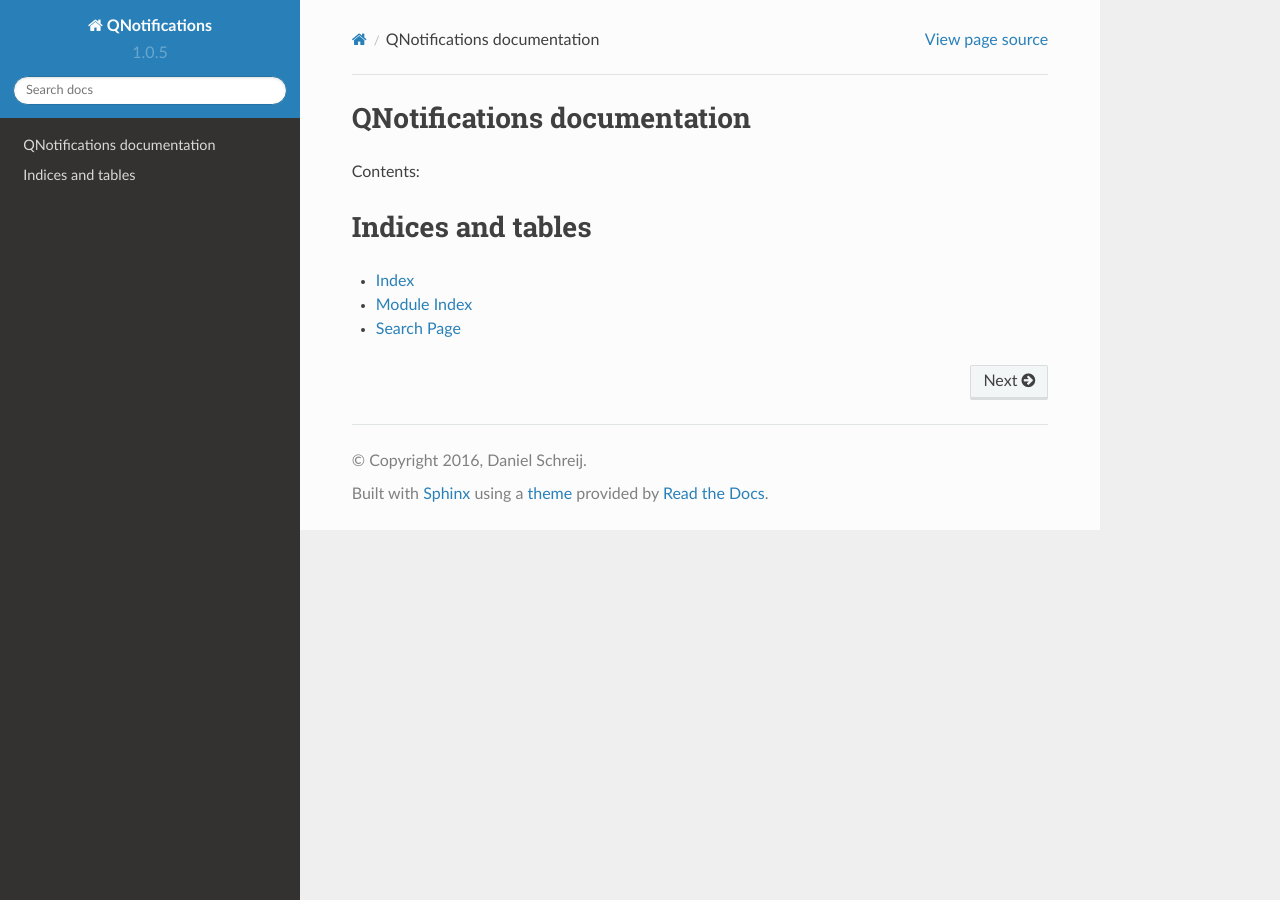
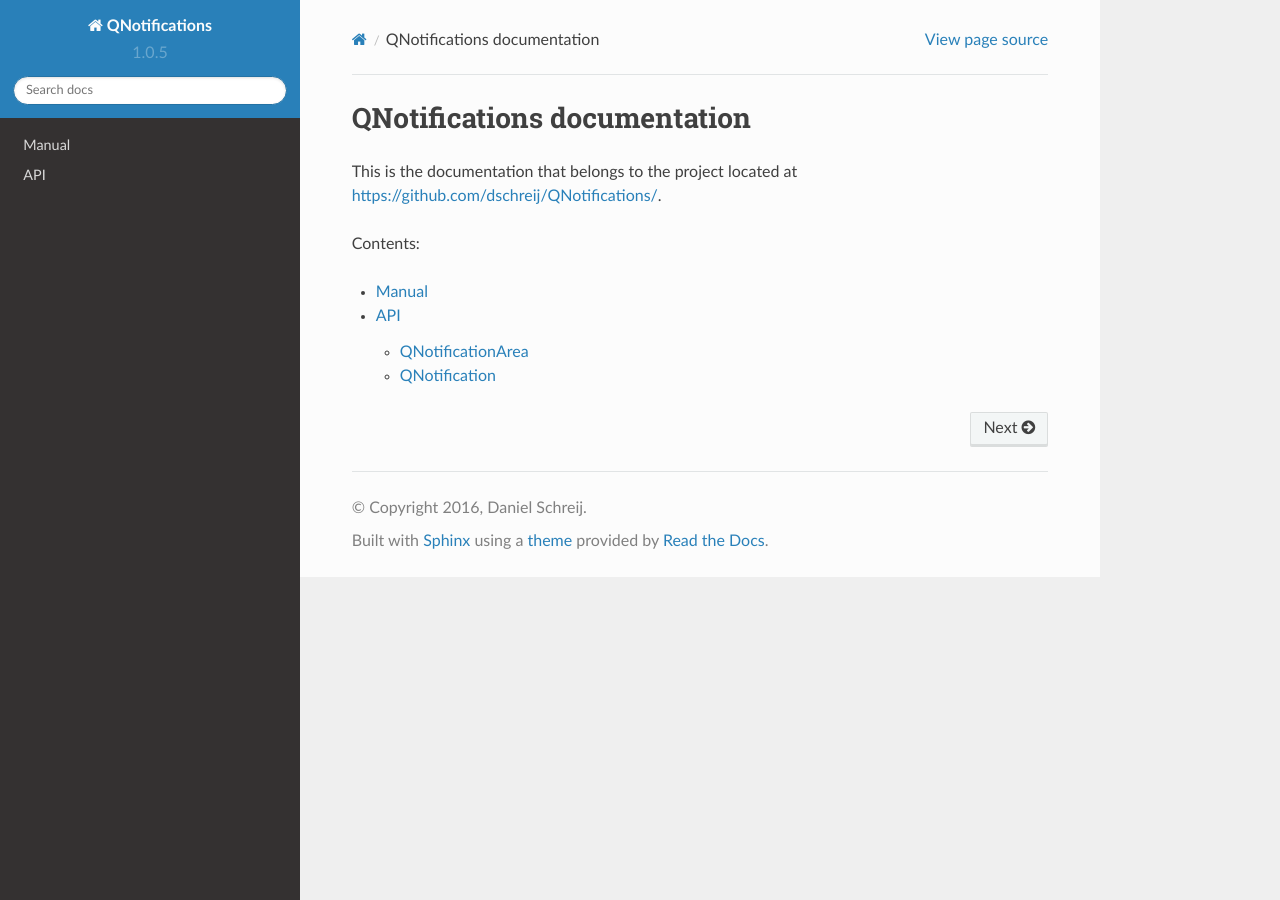
Before and after one commit to open-cogsci/QNotifications, a Sphinx documentation site: the page built from docs/source/index.rst, in a window 1280 px wide. Built offline with Sphinx 7.4.7 and the Read the Docs theme 2.0.0, drawn with Linux system fonts in a browser that asks for light colours.

Commit message:
doc updates

```diff
--- /dev/null
+++ b/docs/source/api.rst
@@ -0,0 +1,14 @@
+API
+===
+
+QNotificationArea
+-----------------
+
+.. autoclass:: QNotifications.QNotificationArea
+   :members:
+
+QNotification
+-------------
+
+.. autoclass:: QNotifications.QNotification
+   :members:
--- a/docs/source/conf.py
+++ b/docs/source/conf.py
@@ -19,8 +19,11 @@
 from recommonmark.parser import CommonMarkParser
 
 # Get the version from QNotifications
-sys.path.insert(0,"../..")
+sys.path.insert(0, os.path.abspath("../.."))
 import QNotifications
+
+# Import bootstrap theme
+# import sphinx_bootstrap_theme
 
 # If extensions (or modules to document with autodoc) are in another directory,
 # add these directories to sys.path here. If the directory is relative to the
@@ -38,7 +41,16 @@
 extensions = [
     'sphinx.ext.autodoc',
     'sphinx.ext.viewcode',
+    'sphinx.ext.intersphinx',
+    'sphinx.ext.githubpages',
+    'sphinx.ext.autosummary',
+    'numpydoc'
 ]
+
+numpydoc_show_class_members = False
+numpydoc_show_inherited_class_members = False
+numpydoc_class_members_toctree = False
+autoclass_content = 'both'
 
 # Add any paths that contain templates here, relative to this directory.
 templates_path = ['_templates']
@@ -102,9 +114,10 @@
 # If true, sectionauthor and moduleauthor directives will be shown in the
 # output. They are ignored by default.
 #show_authors = False
+intersphinx_mapping = {'python': ('https://docs.python.org/3', None)}
 
 # The name of the Pygments (syntax highlighting) style to use.
-pygments_style = 'sphinx'
+# pygments_style = 'monokai'
 
 # A list of ignored prefixes for module index sorting.
 #modindex_common_prefix = []
@@ -122,10 +135,16 @@
 # a list of builtin themes.
 html_theme = 'sphinx_rtd_theme'
 
+# Activate the theme.
+# html_theme = 'bootstrap'
+# html_theme_path = sphinx_bootstrap_theme.get_html_theme_path()
+
 # Theme options are theme-specific and customize the look and feel of a theme
 # further.  For a list of options available for each theme, see the
 # documentation.
-#html_theme_options = {}
+# html_theme_options = {
+#	'bootswatch_theme': "spacelab"
+#}
 
 # Add any paths that contain custom themes here, relative to this directory.
 #html_theme_path = []
--- a/docs/source/includeme.rst
+++ /dev/null
@@ -1 +0,0 @@
-.. include:: ../../README.rst
--- a/docs/source/index.rst
+++ b/docs/source/index.rst
@@ -6,17 +6,13 @@
 QNotifications documentation
 ==========================================
 
+This is the documentation that belongs to the project located at
+`<https://github.com/dschreij/QNotifications/>`_.
+
 Contents:
 
 ..	toctree::
 	:maxdepth: 2
 
-	includeme
-
-
-Indices and tables
-==================
-
-* :ref:`genindex`
-* :ref:`modindex`
-* :ref:`search`
+	main
+	api
--- /dev/null
+++ b/docs/source/main.rst
@@ -0,0 +1,4 @@
+Manual
+======
+
+.. include:: ../../README.rst
```
Also changed, not shown: readme.rst (+2 -6 lines), docs/source/screenshot.png (added), 3 other files.
